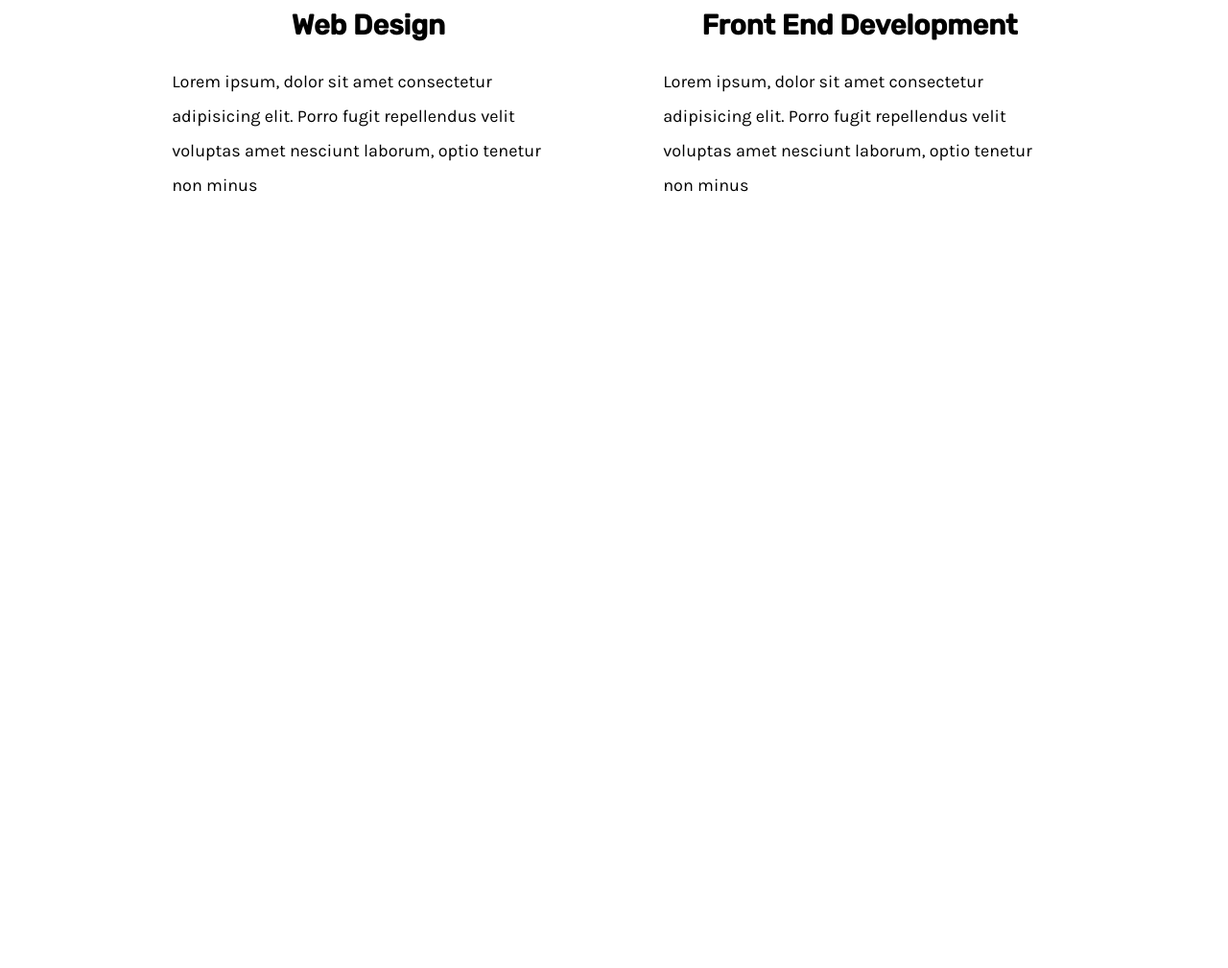
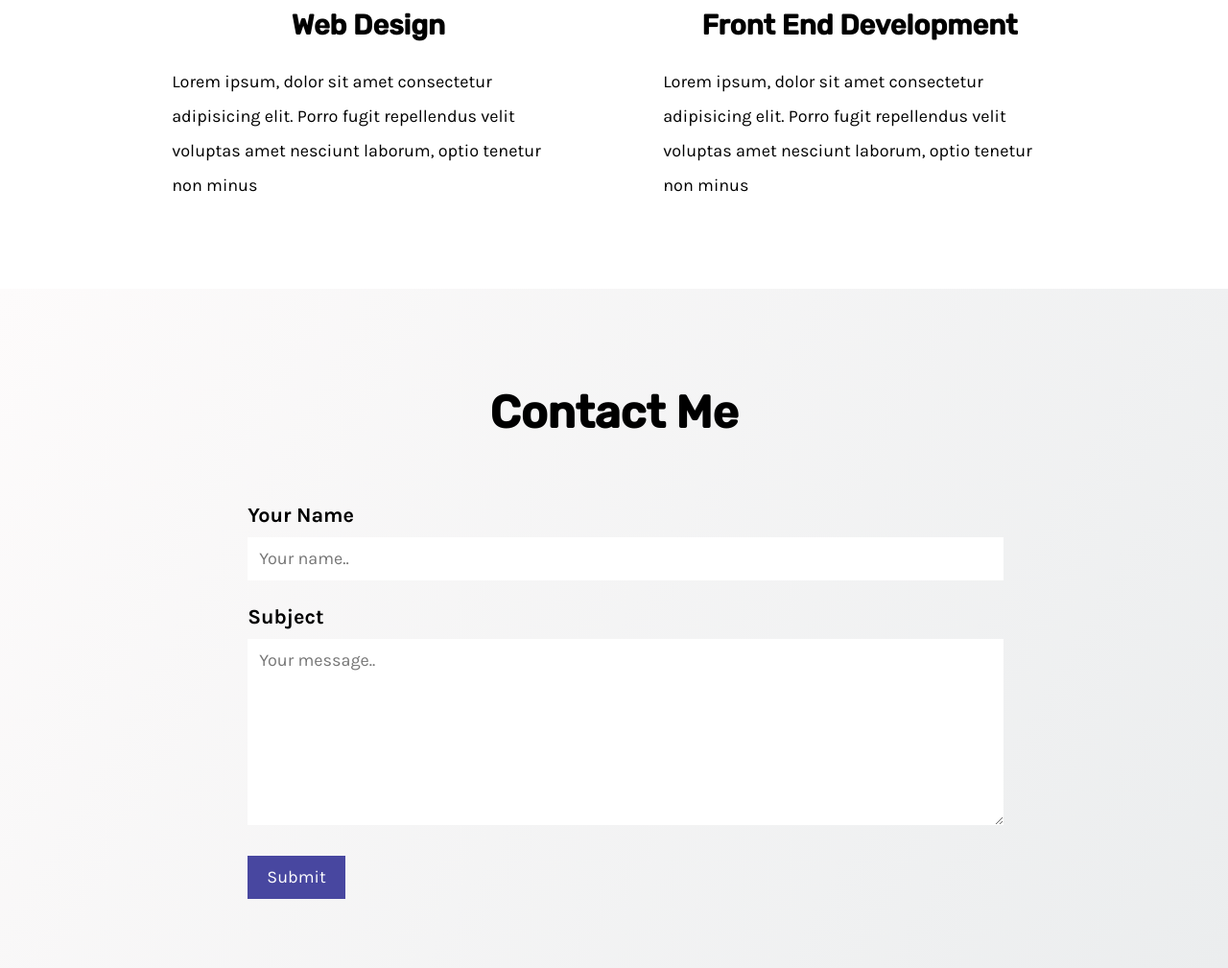
Before and after one commit to sheriallis/sheriallis.github.io, a website built with Parcel: page index.html in a window 1280 px wide. Shown: the part 3227-4236 px from the top of the page at 96% size. Before the commit the page ends 3528 px from the top, so only its background shows below. Built offline with nearby package versions, Linux system fonts and the light colour scheme; a script that the page names is missing.

Commit message:
Add contact section and comment form powered by formcarry

```diff
--- a/index.html
+++ b/index.html
@@ -151,6 +151,20 @@
         </div>
       </div>
     </section>
+    <section id="contact">
+      <div class="container">
+        <h2>Contact Me</h2>
+        <div class="form-wrapper">
+            <form action="https://formcarry.com/s/AhLG0qdcEMI" method="POST" accept-charset="UTF-8" >
+              <label for="name">Your Name</label>
+              <input type="text" id="name" name="name" placeholder="Your name..">
+              <label for="subject">Subject</label>
+              <textarea id="subject" name="subject" placeholder="Your message.." style="height:170px"></textarea>
+              <input type="submit" value="Submit">
+            </form>
+          </div>
+      </div>
+    </section>
     <script src="https://cdn.jsdelivr.net/gh/cferdinandi/smooth-scroll@15/dist/smooth-scroll.polyfills.min.js"></script>
     <script>
       var scroll = new SmoothScroll('a[href*="#"]');
--- a/src/sass/4-layout/_contact.sass
+++ b/src/sass/4-layout/_contact.sass
@@ -0,0 +1,34 @@
+#contact
+  background: #fdfbfb
+  background-image: linear-gradient(120deg, #fdfbfb 0%, #ebedee 100%)
+
+  h2
+    // color: #fff
+    align-self: center
+
+  .container
+    flex-direction: column
+
+  label
+    font-size: 1.2rem
+    font-weight: bold
+
+  input[type=text], select, textarea
+    width: 100%
+    padding: 12px
+    border: none
+    margin-top: 10px
+    margin-bottom: 26px
+    resize: vertical
+
+
+  input[type=submit]
+    background-color: $purple
+    color: white
+    padding: 12px 20px
+    border: none
+    cursor: pointer
+
+
+  input[type=submit]:hover
+    background-color: $pink
```
Also changed, not shown: styles/main.css, 1 other file.
